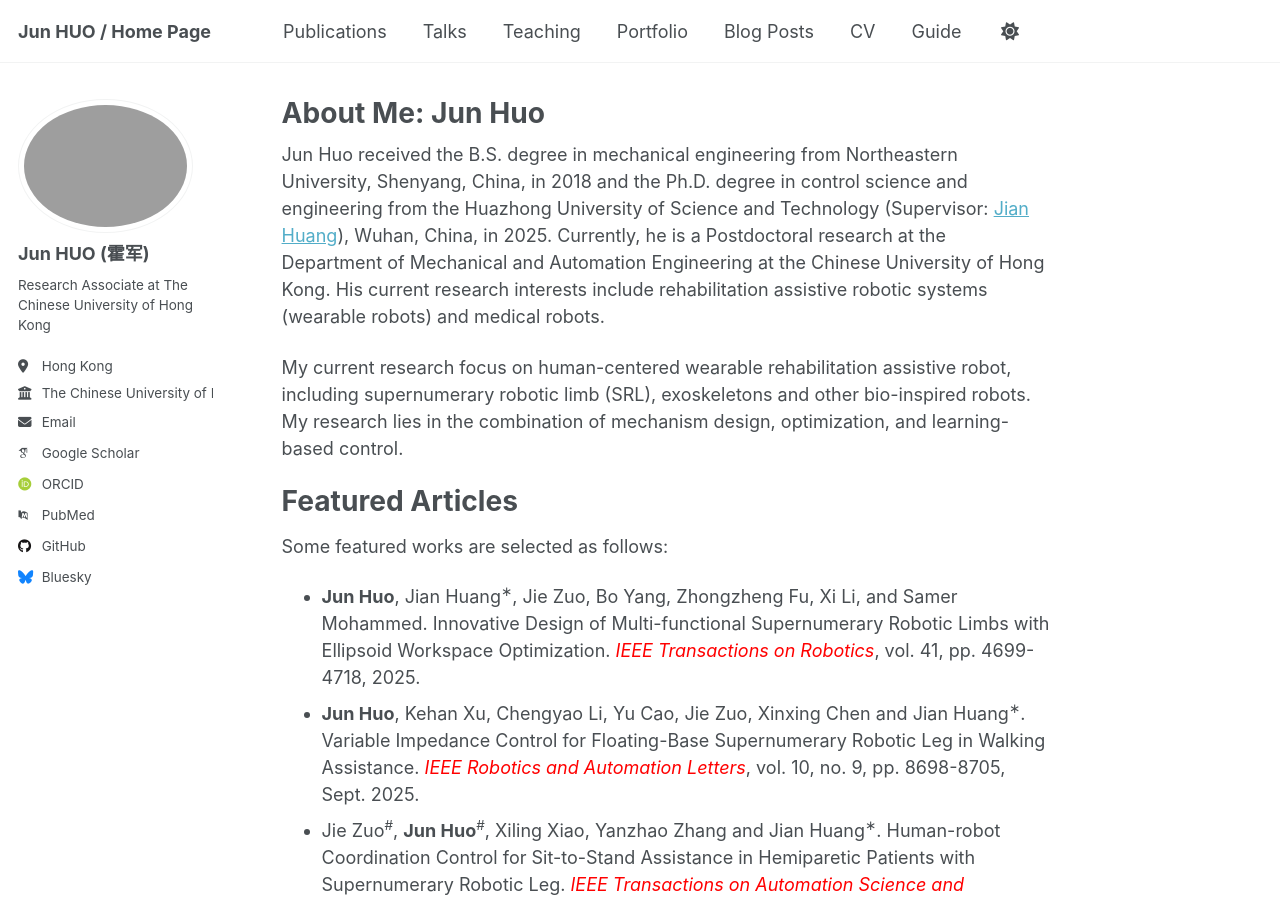
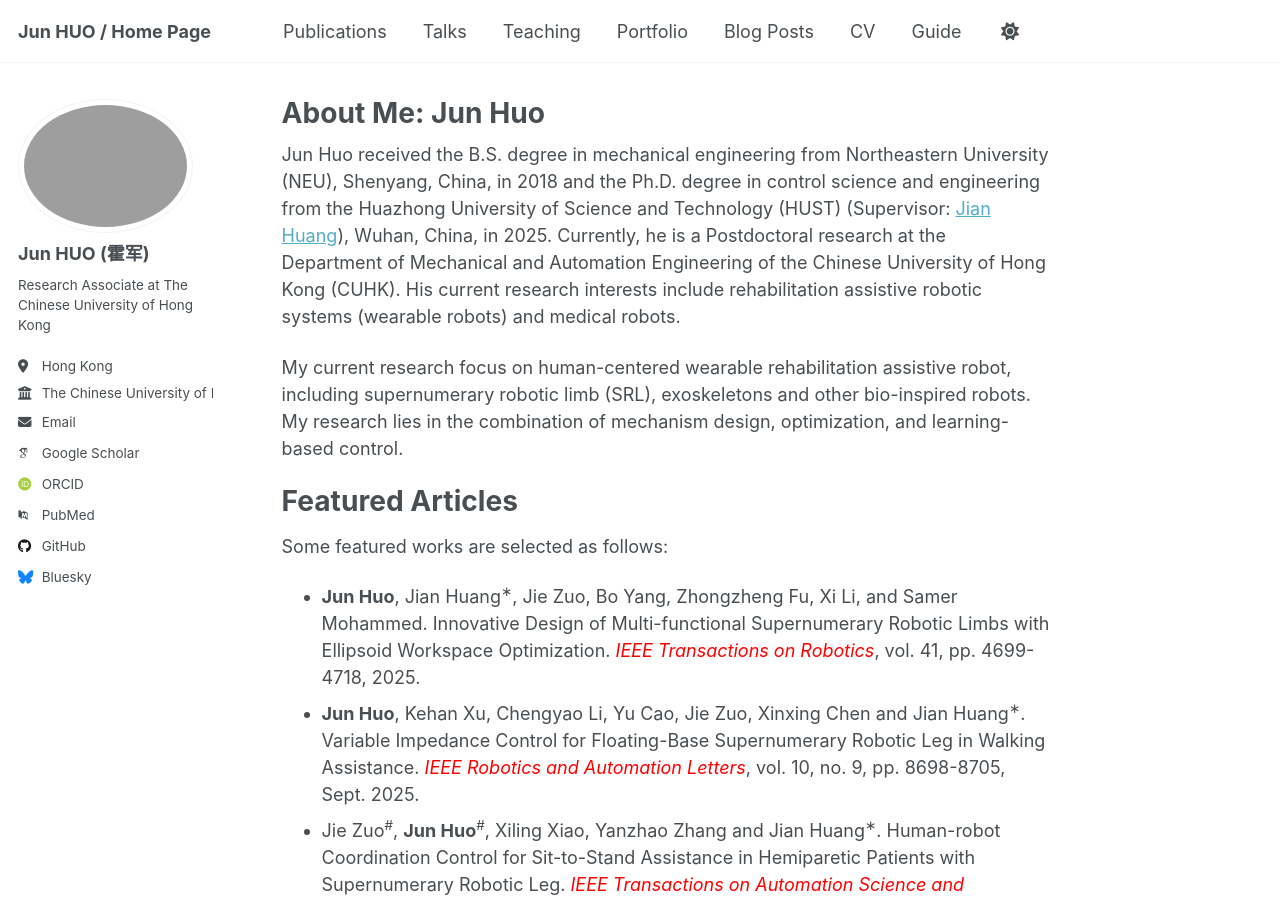
Before and after one commit to FokKwan/huojun.github.io, a Jekyll site: the page built from _pages/about.md, in a window 1280 px wide and 900 px high. Built offline with Jekyll 4.4.1, drawn with Linux system fonts in a browser that asks for light colours; some web fonts are replaced; a script that is not in the unit is left out.

Commit message:
Update about.md

```diff
--- a/_pages/about.md
+++ b/_pages/about.md
@@ -7,8 +7,8 @@ redirect_from:
   - /about.html
 ---
 
-Jun Huo received the B.S. degree in mechanical engineering from Northeastern University, Shenyang, China, in 2018 and the Ph.D. degree in control science and engineering from the Huazhong University of Science and Technology (Supervisor: [Jian Huang](http://faculty.hust.edu.cn/huangjian2/zh_CN/index/1713465/list/index.htm)), Wuhan, China, in 2025.
-Currently, he is a Postdoctoral research at the Department of Mechanical and Automation Engineering at the Chinese University of Hong Kong.
+Jun Huo received the B.S. degree in mechanical engineering from Northeastern University (NEU), Shenyang, China, in 2018 and the Ph.D. degree in control science and engineering from the Huazhong University of Science and Technology (HUST) (Supervisor: [Jian Huang](http://faculty.hust.edu.cn/huangjian2/zh_CN/index/1713465/list/index.htm)), Wuhan, China, in 2025.
+Currently, he is a Postdoctoral research at the Department of Mechanical and Automation Engineering of the Chinese University of Hong Kong (CUHK).
 His current research interests include rehabilitation assistive robotic systems (wearable robots) and medical robots.
 
 My current research focus on human-centered wearable rehabilitation assistive robot, including supernumerary robotic limb (SRL), exoskeletons and other bio-inspired robots. My research lies in the combination of mechanism design, optimization, and learning-based control.
```
